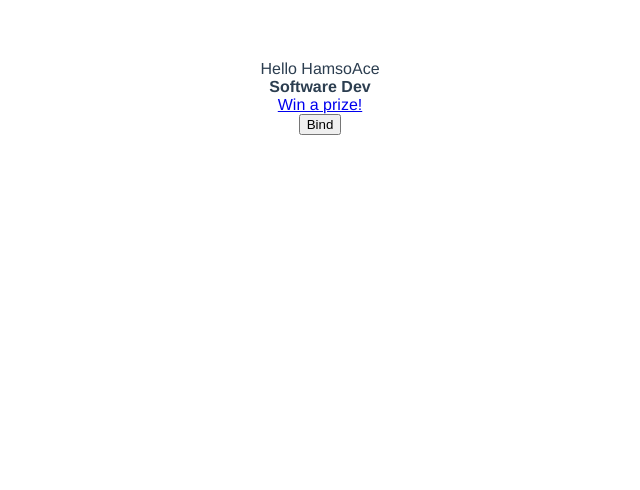
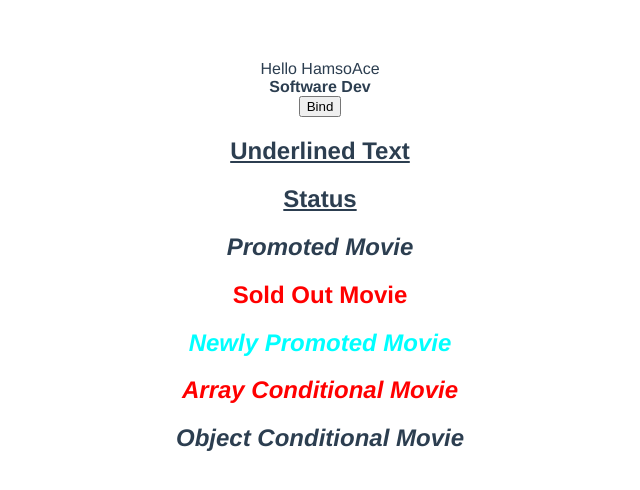
Before and after one commit to hamsoace/HamsoVue, a Vue app: page / in a window 1280 px wide. Shown: the top 490 px of the page, without its empty margins (320-960 px from the left). Built offline with nearby package versions, Linux system fonts and the light colour scheme.

Commit message:
binding classes

```diff
--- a/src/App.vue
+++ b/src/App.vue
@@ -1,9 +1,18 @@
 <template>
   <div>{{greet}} {{name}}</div>
   <div v-html="career"></div>
-  <div v-html="hack"></div>
+  <!-- <div v-html="hack"></div> -->
   <button v-bind:disabled="isDisabled">Bind</button>
-
+  <h2 class="underline">Underlined Text</h2>
+  <h2 class="underline" v-bind:class="status">Status</h2>
+  <h2 v-bind:class="isPromoted && 'promoted'">Promoted Movie</h2>
+  <h2 v-bind:class="isSoldOut ? 'sold-out' : 'new'">Sold Out Movie</h2>
+  <h2 v-bind:class="['new', 'promoted']">Newly Promoted Movie</h2>
+  <h2 v-bind:class="[isPromoted && 'promoted', isSoldOut ? 'sold-out' : 'new']">Array Conditional Movie</h2>
+  <h2 v-bind:class="{
+    promoted: isPromoted,
+    new: !isSoldOut,
+  }">Object Conditional Movie</h2>
 </template>
 
 <script>
@@ -16,9 +25,12 @@ export default {
       greet: "Hello",
       name: "HamsoAce",
       career: "<b>Software Dev</b>",
-      hack: `<a href="github.com/hamsoace" onclick="alert('You have been hacked!')">Win a prize!</a>`,
+      // hack: `<a href="github.com/hamsoace" onclick="alert('You have been hacked!')">Win a prize!</a>`,
       headingId: 'heading',
       isDisabled: false,
+      status: 'success',
+      isPromoted: true,
+      isSoldOut: true,
     }
   }
 
@@ -34,4 +46,21 @@ export default {
   color: #2c3e50;
   margin-top: 60px;
 }
+
+.promoted{
+  font-style: italic;
+}
+
+.underline{
+  text-decoration: underline;
+}
+
+.sold-out{
+  color: red;
+}
+
+.new{
+  color: aqua;
+}
+
 </style>
```
